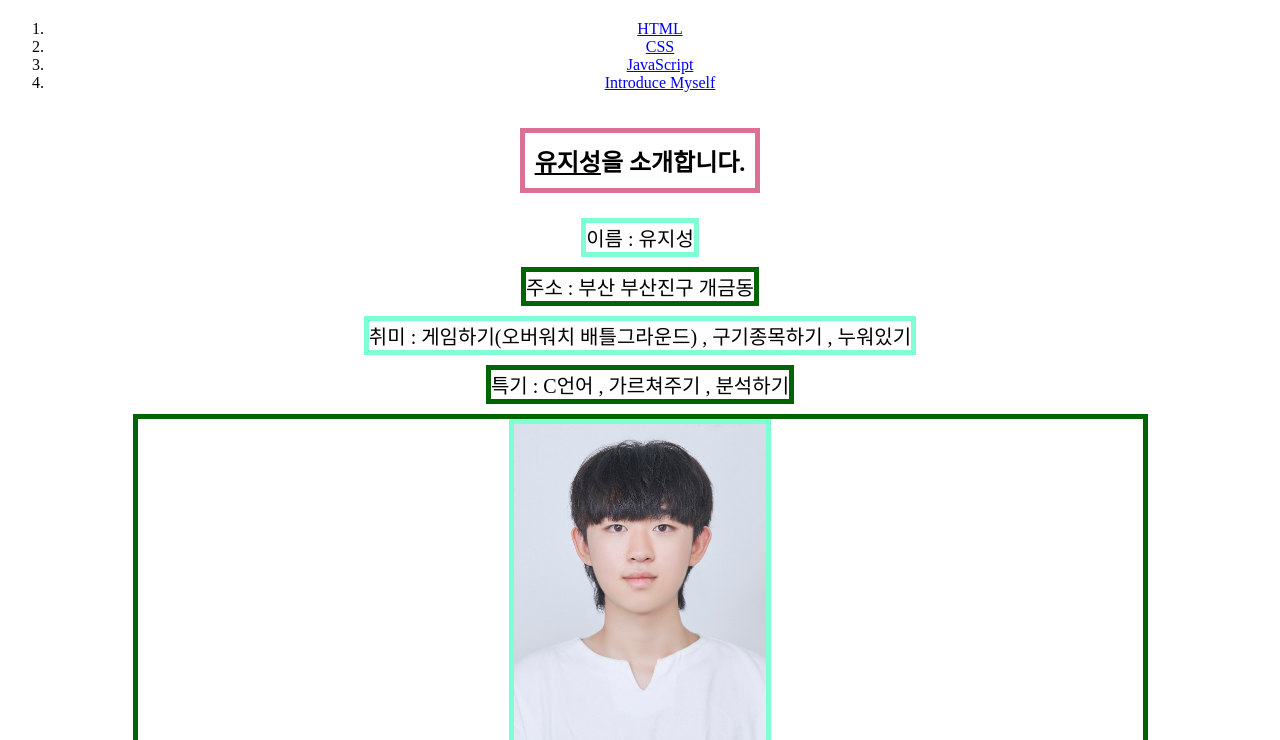
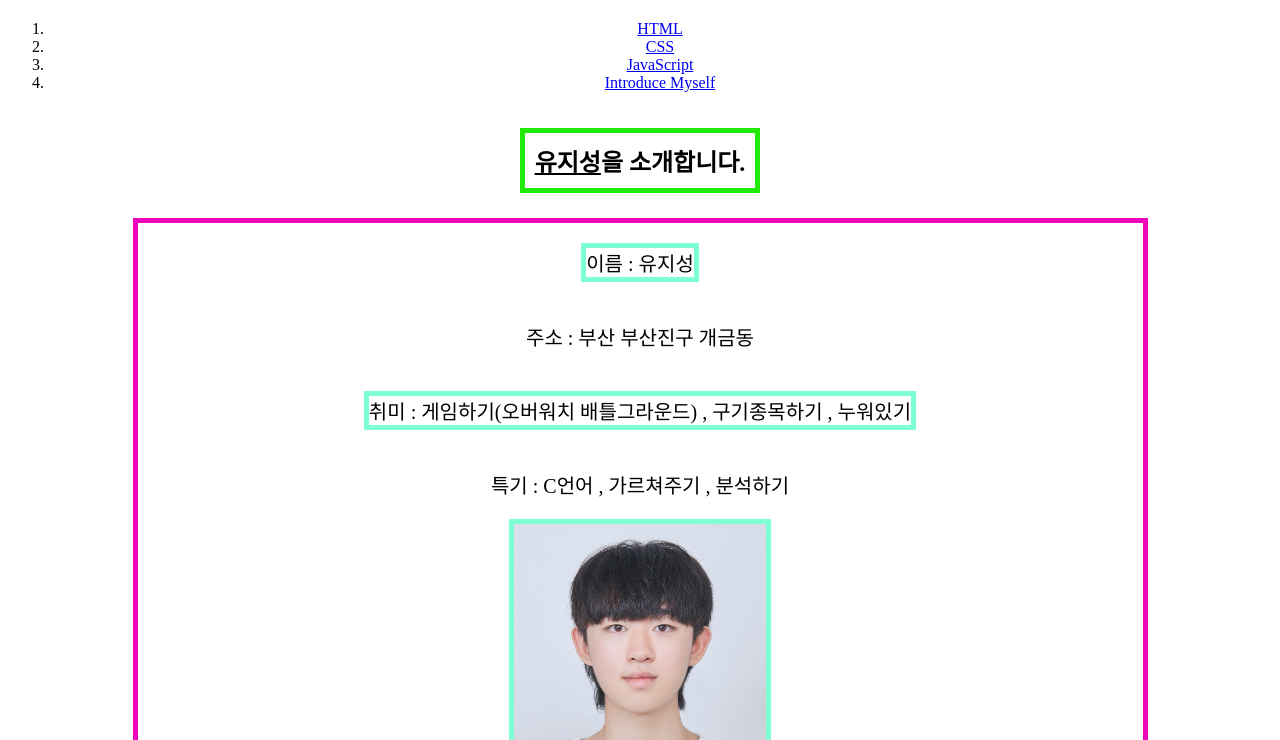
Before and after one commit to yoojiseong/HTML_TEST_501, a plain HTML site: page 5.html in a window 1280 px wide. Shown: the part 60-800 px from the top of the page. Drawn offline with Linux system fonts and the light colour scheme.

Commit message:
화면 완성

```diff
--- a/5.html
+++ b/5.html
@@ -7,12 +7,12 @@
  <body>
     <style>
         h2{
-            border: 5px palevioletred solid;
+            border: 5px rgb(35, 235, 9) solid;
             padding: 10px;
             display: inline-block;
         }
-        p{
-            border:5px darkgreen solid;
+        .box{
+            border:5px rgb(238, 5, 188) solid;
             margin: 5px;
             font-size: 20px;
             display: inline-block;
@@ -33,18 +33,15 @@
         <li><a href="3.html">JavaScript</a></li>
         <li><a href="4.html">Introduce Myself</a></li>
     </ol>
-<h2><strong><u>유지성</u></strong>을 소개합니다.</h2>
-<br>
-<p id="CH_color">이름 : 유지성</p>
-<br>
-<p>주소 : 부산 부산진구 개금동</p>
-<br>
-<p id="CH_color">취미 : 게임하기(오버워치 배틀그라운드) , 구기종목하기 , 누워있기</p>
-<br>
-<p>특기 : C언어 , 가르쳐주기 , 분석하기</p>
-<br>
-<p><img src="img/Yoojisung.jpg" width="25%" id="CH_color"></p>
-<br>
-<p>전화번호 : 010-5525-5273</p>
+<h2><strong><u>유지성</u></strong>을 소개합니다.</h2><br>
+<div class="box">
+    <p id="CH_color">이름 : 유지성</p>
+    <p>주소 : 부산 부산진구 개금동</p>
+    <p id="CH_color">취미 : 게임하기(오버워치 배틀그라운드) , 구기종목하기 , 누워있기</p>
+    <p>특기 : C언어 , 가르쳐주기 , 분석하기</p>
+    <p2><img src="img/Yoojisung.jpg" width="25%" id="CH_color"></p>
+    <p>전화번호 : 010-5525-5273</p>
+</div>
+
  </body>
  </html>
```
